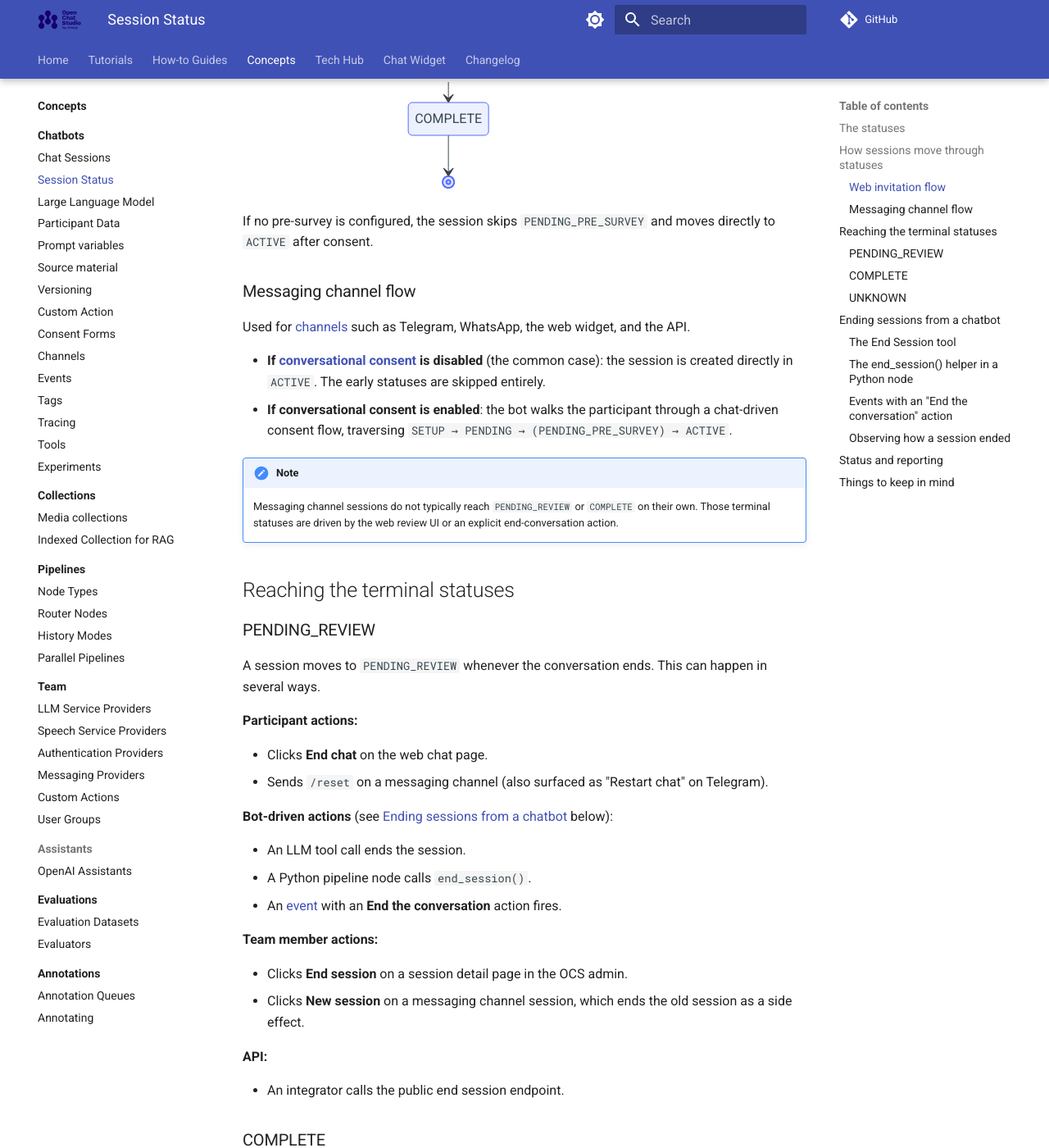
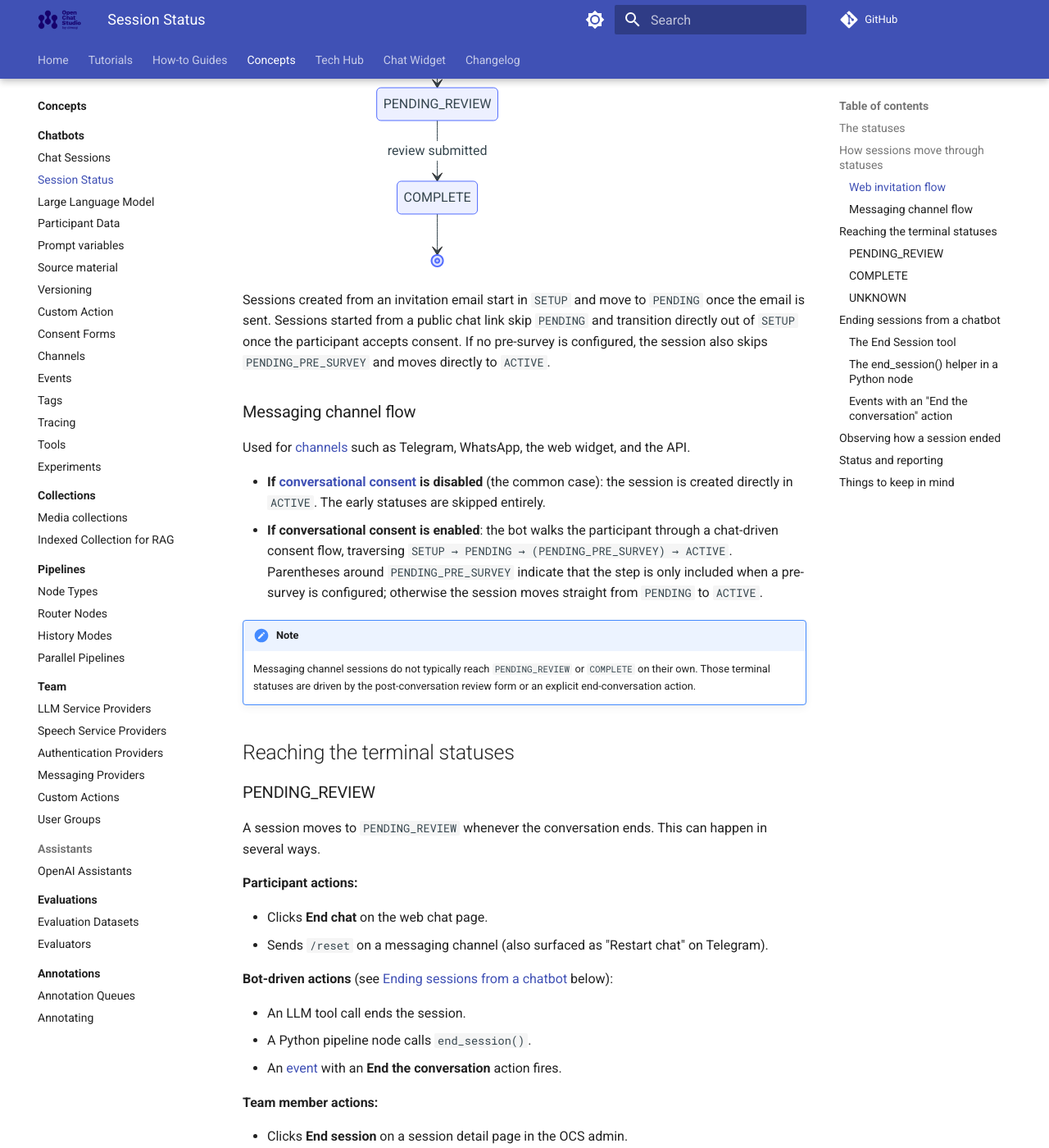
Before and after one commit to dimagi/open-chat-studio-docs, an MkDocs documentation site: the page built from docs/concepts/session_status.md, in a window 1280 px wide and 1400 px high, scrolled down 1863 px. Shown: the whole window at 82% size. Built offline with MkDocs 1.6.1 and Material for MkDocs 9.7.7, drawn with Linux system fonts in a browser that asks for light colours; a script that is not in the unit is left out; comment, search, counter and statistics services are not loaded; some of the changed text lies outside the part shown.

Commit message:
Address review feedback on session status page
- Clarify mermaid diagram: distinguish invitation-email path from
  public-link path with edge labels and an explanatory paragraph.
- Promote "Observing how a session ended" to a top-level section
  since it applies to all end-session methods, not just bot-driven ones.
- Explain why UNKNOWN is grouped with PENDING_REVIEW and COMPLETE for
  reporting purposes.
- Clarify that "mark the session as completed" in the End Session tool
  description means PENDING_REVIEW, not the COMPLETE status.
- Replace "web review UI" with "post-conversation review form" for
  consistency with terminology used elsewhere on the page.
- Gloss the parentheses convention used in the messaging-channel flow
  description.

Co-Authored-By: Claude Opus 4.7 (1M context) <noreply@anthropic.com>

````diff
--- a/docs/concepts/session_status.md
+++ b/docs/concepts/session_status.md
@@ -34,25 +34,25 @@ stateDiagram-v2
     SETUP --> PENDING: invitation email sent
     PENDING --> PENDING_PRE_SURVEY: consent accepted<br/>(pre-survey configured)
     PENDING --> ACTIVE: consent accepted<br/>(no pre-survey)
-    SETUP --> PENDING_PRE_SURVEY: consent accepted<br/>(pre-survey configured)
-    SETUP --> ACTIVE: consent accepted<br/>(no pre-survey)
+    SETUP --> PENDING_PRE_SURVEY: participant arrives via public link<br/>+ consent accepted (pre-survey configured)
+    SETUP --> ACTIVE: participant arrives via public link<br/>+ consent accepted (no pre-survey)
     PENDING_PRE_SURVEY --> ACTIVE: pre-survey submitted
     ACTIVE --> PENDING_REVIEW: session ended
     PENDING_REVIEW --> COMPLETE: review submitted
     COMPLETE --> [*]
 ```
 
-If no pre-survey is configured, the session skips `PENDING_PRE_SURVEY` and moves directly to `ACTIVE` after consent.
+Sessions created from an invitation email start in `SETUP` and move to `PENDING` once the email is sent. Sessions started from a public chat link skip `PENDING` and transition directly out of `SETUP` once the participant accepts consent. If no pre-survey is configured, the session also skips `PENDING_PRE_SURVEY` and moves directly to `ACTIVE`.
 
 ### Messaging channel flow
 
 Used for [channels](channels.md) such as Telegram, WhatsApp, the web widget, and the API.
 
 - **If [conversational consent](consent.md) is disabled** (the common case): the session is created directly in `ACTIVE`. The early statuses are skipped entirely.
-- **If conversational consent is enabled**: the bot walks the participant through a chat-driven consent flow, traversing `SETUP → PENDING → (PENDING_PRE_SURVEY) → ACTIVE`.
+- **If conversational consent is enabled**: the bot walks the participant through a chat-driven consent flow, traversing `SETUP → PENDING → (PENDING_PRE_SURVEY) → ACTIVE`. Parentheses around `PENDING_PRE_SURVEY` indicate that the step is only included when a pre-survey is configured; otherwise the session moves straight from `PENDING` to `ACTIVE`.
 
 !!! note
-    Messaging channel sessions do not typically reach `PENDING_REVIEW` or `COMPLETE` on their own. Those terminal statuses are driven by the web review UI or an explicit end-conversation action.
+    Messaging channel sessions do not typically reach `PENDING_REVIEW` or `COMPLETE` on their own. Those terminal statuses are driven by the post-conversation review form or an explicit end-conversation action.
 
 ## Reaching the terminal statuses
 
@@ -98,6 +98,8 @@ Add the **End Session** tool to your LLM node's tool list. The LLM can then choo
 
 The tool description presented to the LLM is: *"End the current chat session. This will mark the session as completed. New messages will result in a new session being created."*
 
+In that description, "completed" means the conversation is finished — the session moves to `PENDING_REVIEW`. It does not move directly to the `COMPLETE` status, which only happens once the participant submits the post-conversation review.
+
 The session ends after the bot's reply is delivered to the participant.
 
 For full configuration details, see the [End Session tool reference](../tech-hub/tools.md#end-session).
@@ -131,9 +133,9 @@ Configure an [event](events.md) whose action is **End the conversation**:
 
 Use this approach when the decision to end the conversation should be driven by lifecycle conditions outside the pipeline itself.
 
-### Observing how a session ended
+## Observing how a session ended
 
-Regardless of what ends a session, you can attach further actions to the conversation-end event using static triggers. This lets you respond differently depending on who or what ended the conversation.
+Regardless of what ends a session — participant, bot, admin, API caller, or event — you can attach further actions to the conversation-end event using static triggers. This lets you respond differently depending on who or what ended the conversation.
 
 | Trigger type | Fires when |
 |--------------|------------|
@@ -153,7 +155,7 @@ Three statuses are treated as "this chat is over" for the purposes of filtering,
 - `COMPLETE`
 - `UNKNOWN`
 
-Only `COMPLETE` is considered fully done — meaning the participant has submitted the post-conversation review.
+`UNKNOWN` is included here because sessions in this state will not progress further — they have left the normal flow and should not be treated as in-progress conversations. Only `COMPLETE` is considered fully done — meaning the participant has submitted the post-conversation review.
 
 ## Things to keep in mind
 
````
